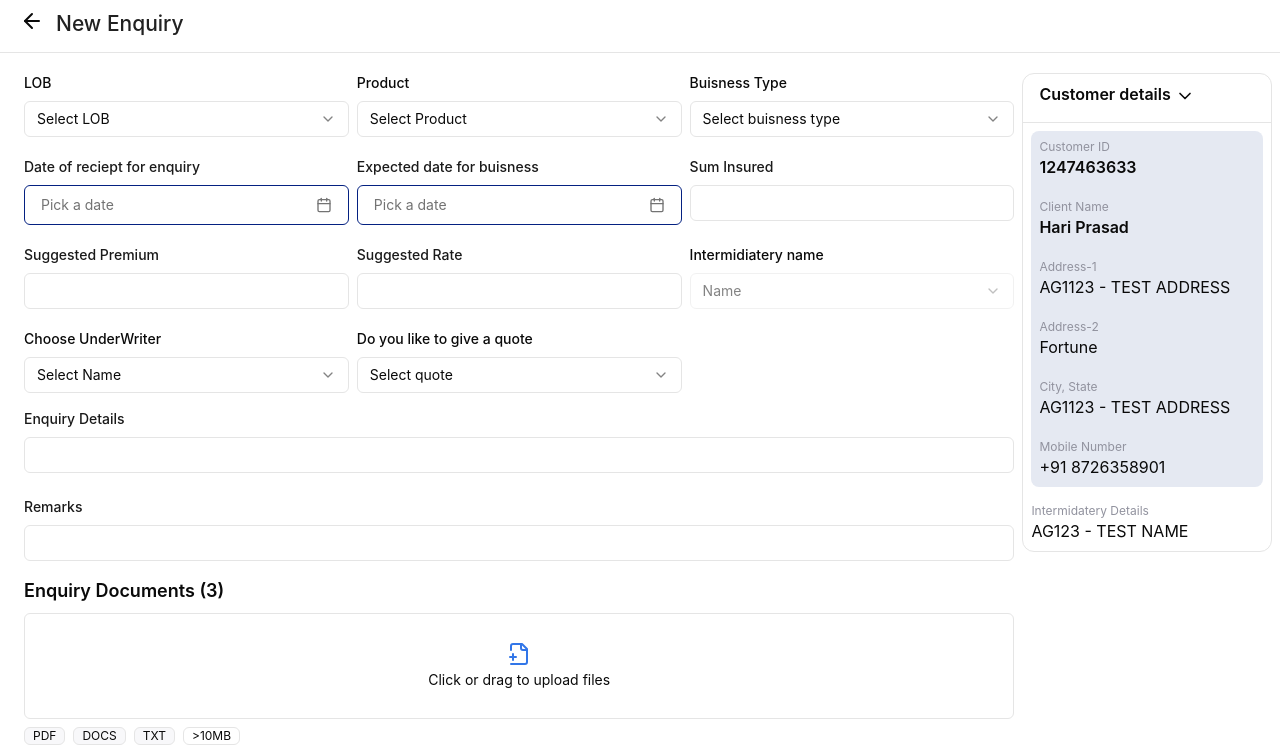
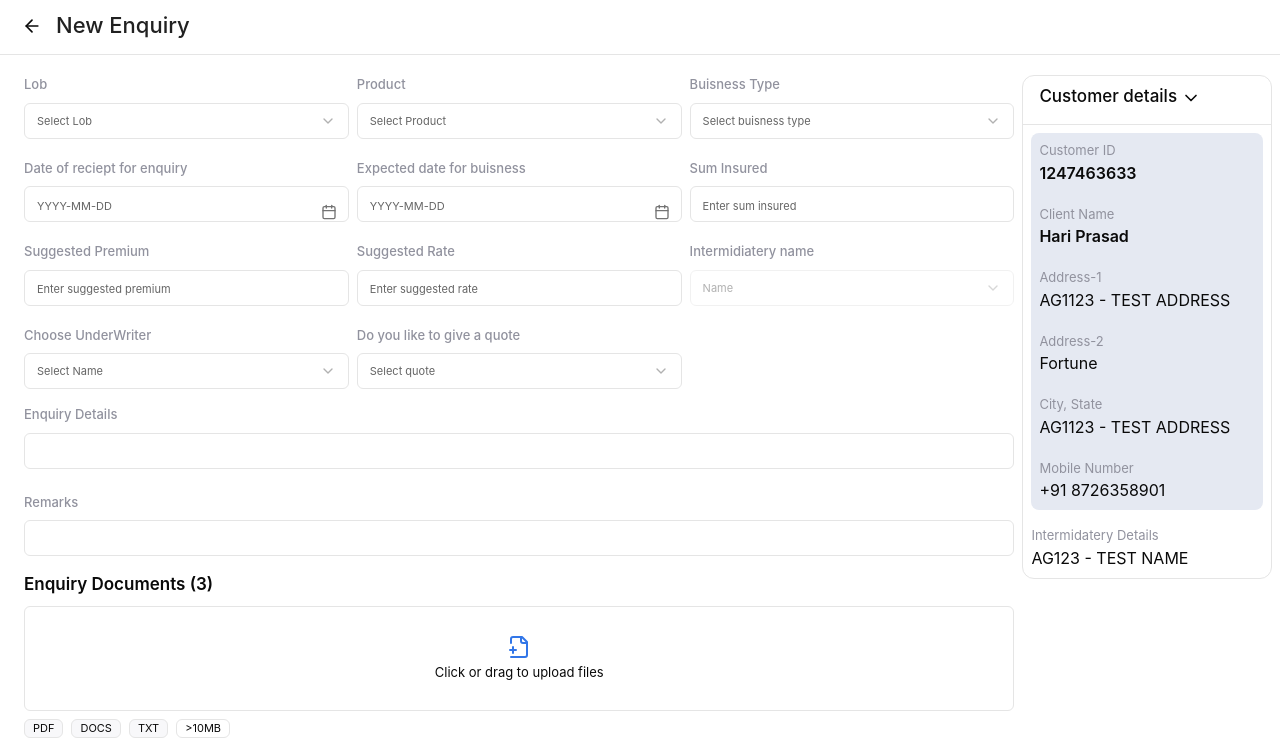
Before and after one commit to WeNxtProducts/CRM_UI, a Next.js app: page /enquiryCreate in a window 1280 px wide. Shown: the top 749 px of the page. Built offline with nearby package versions, Linux system fonts and the light colour scheme.

Commit message:
mouli theme match

```diff
--- a/src/app/globals.css
+++ b/src/app/globals.css
@@ -40,7 +40,8 @@
 
 		--accept-btn: 148 79.8% 55.3%;
 		--reject-btn-clr: 12 76% 61%;
-		--info-btn: 224 100% 25.1%
+		--info-btn: 224 100% 25.1%;
+		--topbar-label: 235 6.3% 59.4%
 	}
 
 	.dark {
--- a/src/components/enquiry/enquiryNew/enquiryForm.tsx
+++ b/src/components/enquiry/enquiryNew/enquiryForm.tsx
@@ -71,7 +71,7 @@ const EnquiryForm = () => {
 			<div className='mt-2 flex items-center gap-2 pl-3 md:pl-2 lg:pl-4'>
 				<div>
 					<button onClick={() => router.push('/enquiry')}>
-						<ArrowLeft className='h-6 w-8' />
+						<ArrowLeft className='h-5 w-8 mt-2' />
 					</button>
 				</div>
 
@@ -90,12 +90,12 @@ const EnquiryForm = () => {
 								name='enqLobName'
 								control={control}
 								render={({ field }) => (
-									<SelectWrapper label='LOB'>
+									<SelectWrapper label='Lob'>
 										<Select
 											onValueChange={field.onChange}
 											value={field.value}>
 											<SelectTrigger className='w-full'>
-												<SelectValue placeholder='Select LOB' />
+												<SelectValue placeholder='Select Lob' />
 											</SelectTrigger>
 											<SelectContent>
 												<SelectGroup>
@@ -121,7 +121,7 @@ const EnquiryForm = () => {
 										<Select
 											onValueChange={field.onChange}
 											value={field.value}>
-											<SelectTrigger className='w-full'>
+											<SelectTrigger className='w-full '>
 												<SelectValue placeholder='Select Product' />
 											</SelectTrigger>
 											<SelectContent>
@@ -194,6 +194,7 @@ const EnquiryForm = () => {
 
 							<Input
 								label='Sum Insured'
+								placeholder='Enter sum insured'
 								type='text'
 								className='w-full'
 								{...register('enqSumInsured')}
@@ -201,12 +202,14 @@ const EnquiryForm = () => {
 
 							<Input
 								label='Suggested Premium'
+								placeholder='Enter suggested premium'
 								type='text'
 								className='w-full'
 								{...register('enqSuggestedPrem')}
 							/>
 							<Input
 								label='Suggested Rate'
+								placeholder='Enter suggested rate'
 								type='text'
 								className='w-full'
 								{...register('enqSuggestedRate')}
@@ -221,7 +224,7 @@ const EnquiryForm = () => {
 											onValueChange={field.onChange}
 											value={field.value}
 											disabled={true}>
-											<SelectTrigger className='w-full'>
+											<SelectTrigger className='w-full '>
 												<SelectValue placeholder='Name' />
 											</SelectTrigger>
 											<SelectContent>
@@ -248,7 +251,7 @@ const EnquiryForm = () => {
 										<Select
 											onValueChange={field.onChange}
 											value={field.value}>
-											<SelectTrigger className='w-full'>
+											<SelectTrigger className='w-full '>
 												<SelectValue placeholder='Select Name' />
 											</SelectTrigger>
 											<SelectContent>
--- a/src/components/enquiry/enquiryView/enquiryView.tsx
+++ b/src/components/enquiry/enquiryView/enquiryView.tsx
@@ -152,7 +152,7 @@ const EnquiryView = () => {
 
 							</div>
 
-							<div>
+							<div className='col-span-2'>
 								<p className='text-xs text-[#91929E]'>Description</p>
 								<p>
 									At risus viverra adipiscing at in tellus. Blandit massa enim nec dui nunc mattis.
--- a/src/components/ui/datePicker.tsx
+++ b/src/components/ui/datePicker.tsx
@@ -2,47 +2,108 @@
 'use client'
 
 import * as React from 'react'
-import { format } from 'date-fns'
+import { format, parse, isValid } from 'date-fns'
 import { Calendar as CalendarIcon } from 'lucide-react'
 
 import { cn } from '@/lib/utils'
-import { Button } from '@/components/ui/button'
 import { Calendar } from '@/components/ui/calendar'
 import { Popover, PopoverContent, PopoverTrigger } from '@/components/ui/popover'
+import { Input } from '@/components/ui/input'
 
 export function DatePickerDemo({ date, setDate, label = 'Select Date' }: any) {
 	const [open, setOpen] = React.useState(false)
+	const [inputValue, setInputValue] = React.useState(date ? format(date, 'yyyy-MM-dd') : '')
+	const inputRef = React.useRef<HTMLInputElement>(null)
+	const uniqueId = React.useId() // Generate a unique id for each instance
+
+	// Helper to format the string as "YYYY-MM-DD" while allowing only numbers
+	const formatDateInput = (value: string) => {
+		const digits = value.replace(/\D/g, '')
+		let result = ''
+		if (digits.length > 0) {
+			result += digits.substring(0, 4)
+		}
+		if (digits.length >= 5) {
+			result += '-' + digits.substring(4, 6)
+		}
+		if (digits.length >= 7) {
+			result += '-' + digits.substring(6, 8)
+		}
+		return result
+	}
+
+	const handleInputChange = (e: React.ChangeEvent<HTMLInputElement>) => {
+		const formattedValue = formatDateInput(e.target.value)
+		setInputValue(formattedValue)
+		// When a full date is entered, parse and update state
+		if (formattedValue.length === 10) {
+			const parsedDate = parse(formattedValue, 'yyyy-MM-dd', new Date())
+			if (isValid(parsedDate)) {
+				setDate(parsedDate)
+			}
+		}
+	}
+
+	// Memoize the computed calendarMonth and calendarKey so that they update only when needed
+	const { calendarMonth, calendarKey } = React.useMemo(() => {
+		const parsedInputDate = parse(inputValue, 'yyyy-MM-dd', new Date())
+		const month =
+			inputValue.length === 10 && isValid(parsedInputDate) ? parsedInputDate : date || new Date()
+		const key =
+			uniqueId +
+			'-' +
+			(inputValue.length === 10 && isValid(parsedInputDate) ? inputValue : 'default-calendar')
+		return { calendarMonth: month, calendarKey: key }
+	}, [inputValue, date, uniqueId, label])
 
 	return (
-    <div className="flex flex-col gap-2">
-      <label className="text-sm font-medium text-gray-700">{label}</label>
-      <Popover open={open} onOpenChange={setOpen}>
+		<div className='flex flex-col gap-2'>
+			<div className='relative w-full'>
+				<Input
+					ref={inputRef}
+					label={label}
+					type='text'
+					placeholder='YYYY-MM-DD'
+					value={inputValue}
+					onChange={handleInputChange}
+					onFocus={() => setOpen(true)}
+					className='w-full pr-10'
+					maxLength={10}
+				/>
+				<Popover
+					open={open}
+          key={`popover-${label}`}
+					onOpenChange={setOpen}>
 					<PopoverTrigger asChild>
-          <Button
-            variant="outline"
-            className={cn(
-              'w-full flex justify-between items-center text-left font-normal',
-              !date && 'text-muted-foreground'
-            )}
-          >
-            {date ? format(date, 'yyyy-MM-dd') : <span>Pick a date</span>}
-            <CalendarIcon className="ml-2 h-4 w-4" />
-          </Button>
+						<div className='absolute bottom-[2px] right-3 cursor-pointer'>
+							<CalendarIcon
+								className='h-4 w-4 text-muted-foreground'
+								onClick={() => setOpen(true)}
+							/>
+						</div>
 					</PopoverTrigger>
-        <PopoverContent className="w-auto p-0">
+					<PopoverContent
+						className='w-auto p-0'
+						// Prevent the popover from stealing focus when opened.
+						onOpenAutoFocus={(e) => e.preventDefault()}>
 						<Calendar
-            mode="single"
+							key={calendarKey}
+							mode='single'
 							selected={date}
+							defaultMonth={calendarMonth}
 							onSelect={(selectedDate) => {
 								if (selectedDate) {
-                setDate(format(selectedDate, 'yyyy-MM-dd')) // Ensure selected date is stored in the correct format
+									setDate(selectedDate)
+									setInputValue(format(selectedDate, 'yyyy-MM-dd'))
 								}
-              setOpen(false) // Auto-close on select
+								setOpen(false)
+								// Refocus the input if needed.
+								inputRef.current?.focus()
 							}}
-            initialFocus
 						/>
 					</PopoverContent>
 				</Popover>
 			</div>
+		</div>
 	)
 }
--- a/src/components/ui/enquiry-docUpload/enquiryRightBar.tsx
+++ b/src/components/ui/enquiry-docUpload/enquiryRightBar.tsx
@@ -8,45 +8,45 @@ const EnquiryRightBar = ({leadId}:any) => {
 		<>
 			<div className='rounded-xl border'>
 				<div className='ml-4 mt-2 flex flex-row gap-x-1'>
-					<p className='font-semibold'>Customer details</p>
+					<p className='font-medium text-md'>Customer details</p>
 					<ChevronDown className='h-7 w-5' />
 				</div>
 				<Separator />
 				<div className='m-2 flex flex-col gap-5 rounded-lg bg-[#E5E9F2] py-2 pl-2'>
 					<div className='flex flex-col'>
-						<p className='text-xs text-[#91929E]'>Customer ID</p>
+						<p className='text-xs text-topbar'>Customer ID</p>
 						<p className='font-semibold'>1247463633</p>
 					</div>
 
 					<div className='flex flex-col'>
-						<p className='text-xs text-[#91929E]'>Client Name</p>
+						<p className='text-xs text-topbar'>Client Name</p>
 						<p className='font-semibold'>Hari Prasad</p>
 					</div>
 
 					<div className='flex flex-col'>
-						<p className='text-xs text-[#91929E]'>Address-1</p>
+						<p className='text-xs text-topbar'>Address-1</p>
 						<p className='font-normal'>AG1123 - TEST ADDRESS</p>
 					</div>
 
 					<div className='flex flex-col'>
-						<p className='text-xs text-[#91929E]'>Address-2</p>
+						<p className='text-xs text-topbar'>Address-2</p>
 						<p className='font-normal'>Fortune</p>
 					</div>
 
 					<div className='flex flex-col'>
-						<p className='text-xs text-[#91929E]'>City, State</p>
+						<p className='text-xs text-topbar'>City, State</p>
 						<p className='font-normal'>AG1123 - TEST ADDRESS</p>
 					</div>
 
 					<div className='flex flex-col'>
-						<p className='text-xs text-[#91929E]'>Mobile Number</p>
+						<p className='text-xs text-topbar'>Mobile Number</p>
 						<p className='font-normal'>+91 8726358901</p>
 					</div>
 				</div>
 
 				<div className='flex flex-col gap-5 py-2 pl-2'>
 					<div className='flex flex-col'>
-						<p className='text-xs text-[#91929E]'>Intermidatery Details</p>
+						<p className='text-xs text-topbar'>Intermidatery Details</p>
 						<p className='font-normal'>AG123 - TEST NAME</p>
 					</div>
 				</div>
--- a/src/components/ui/enquiry-docUpload/uploadListArea.tsx
+++ b/src/components/ui/enquiry-docUpload/uploadListArea.tsx
@@ -40,7 +40,7 @@ const UploadListArea = () => {
 
 	return (
 		<div className='mt-4'>
-			<h3 className='text-lg font-semibold'>Enquiry Documents (3)</h3>
+			<h3 className='text-md font-semibold'>Enquiry Documents (3)</h3>
 
 			<div
 				className='file-drop-zone mt-2'
@@ -52,18 +52,18 @@ const UploadListArea = () => {
 					) : (
 						<div className='flex flex-col items-center justify-center gap-y-1 rounded-md border px-4 py-7'>
 							<FilePlus2 className='text-[#3276E8]' />
-							<p className='text-sm'>Click or drag to upload files</p>
+							<p className='text-xs'>Click or drag to upload files</p>
 						</div>
 					)}
 				</div>
 			</div>
 
 			<div className='mt-2 flex gap-x-2'>
-				<p className='flex items-center rounded-md border bg-gray-200 px-2 text-xs'>PDF</p>
-				<p className='flex items-center rounded-md border bg-gray-200 px-2 text-xs'>DOCS</p>
-				<p className='flex items-center rounded-md border bg-gray-200 px-2 text-xs'>TXT</p>
+				<p className='flex items-center rounded-md border bg-gray-200 px-2 text-xxs'>PDF</p>
+				<p className='flex items-center rounded-md border bg-gray-200 px-2 text-xxs'>DOCS</p>
+				<p className='flex items-center rounded-md border bg-gray-200 px-2 text-xxs'>TXT</p>
 				<div className='flex items-center rounded-md border px-2'>
-					<p className='text-xs'>{'>'}10MB</p>
+					<p className='text-xxs'>{'>'}10MB</p>
 				</div>
 			</div>
 
@@ -85,10 +85,10 @@ const UploadListArea = () => {
 							<div className='mt-3'>
 								<div className='flex flex-col gap-y-2 rounded-md border bg-[#E5E9F2] p-3'>
 									<div className='flex flex-row justify-between pr-1'>
-										<p className='text-sm font-bold'>{doc.name}</p>
+										<p className='text-xs font-medium'>{doc.name}</p>
 										<Trash2 className='h-5 w-5 cursor-pointer text-red-500' />
 									</div>
-									<p className='text-sm font-semibold text-[#002280]'>{doc.status}</p>
+									<p className='text-xs font-medium text-[#002280]'>{doc.status}</p>
 									<Input
 										label='Enter Description'
 										type='text'
--- a/src/components/ui/input.tsx
+++ b/src/components/ui/input.tsx
@@ -12,7 +12,7 @@ const Input = React.forwardRef<HTMLInputElement, InputProps>(
     return (
       <div className='w-full'>
         {/* Label outside the field */}
-        <label className='block text-sm font-medium text-gray-700 mb-2'>
+        <label className='block text-xs font-medium text-topbar mb-2'>
           {label}
         </label>
 
@@ -20,7 +20,7 @@ const Input = React.forwardRef<HTMLInputElement, InputProps>(
         <input
           type={type}
           className={cn(
-            'h-9 w-full rounded-md border border-input bg-background px-3 py-2 text-base focus:border-blue-500 focus:ring-1 focus:ring-blue-500 disabled:cursor-not-allowed disabled:opacity-50 md:text-sm',
+            'h-9 w-full rounded-md border border-input bg-background px-3 py-2 text-base placeholder:text-gray-400 placeholder:text-xxs focus:border-blue-500 focus:ring-1 focus:ring-blue-500 disabled:cursor-not-allowed disabled:opacity-50 md:text-sm',
             className
           )}
           ref={ref}
--- a/src/components/ui/select.tsx
+++ b/src/components/ui/select.tsx
@@ -1,26 +1,24 @@
-"use client"
+'use client'
 
-import * as React from "react"
-import * as SelectPrimitive from "@radix-ui/react-select"
-import { Check, ChevronDown, ChevronUp } from "lucide-react"
+import * as React from 'react'
+import * as SelectPrimitive from '@radix-ui/react-select'
+import { Check, ChevronDown, ChevronUp } from 'lucide-react'
 
-import { cn } from "@/lib/utils"
+import { cn } from '@/lib/utils'
 
 // Wrapper to add label support
 const SelectWrapper = ({
 	label,
 	className,
-  children,
+	children
 }: {
 	label?: string
 	className?: string
 	children: React.ReactNode
 }) => {
 	return (
-    <div className={cn("flex flex-col gap-1 ", className)}>
-      {label && (
-        <label className="text-sm font-medium text-foreground mb-1">{label}</label>
-      )}
+		<div className={cn('flex flex-col gap-1', className)}>
+			{label && <label className='text-topbar mb-1 text-xs font-medium'>{label}</label>}
 			{children}
 		</div>
 	)
@@ -37,14 +35,13 @@ const SelectTrigger = React.forwardRef<
 	<SelectPrimitive.Trigger
 		ref={ref}
 		className={cn(
-      "flex h-9 w-full items-center justify-between rounded-md border border-input bg-background px-3 py-2 text-sm ring-offset-background placeholder:text-muted-foreground focus:outline-none focus:ring-2 focus:ring-ring focus:ring-offset-2 disabled:cursor-not-allowed disabled:opacity-50 [&>span]:line-clamp-1",
+			'flex h-9 w-full items-center data-[placeholder]:text-gray-400 data-[placeholder]:text-[11px] justify-between rounded-md border border-input bg-background px-3 py-2 text-sm ring-offset-background focus:outline-none focus:ring-2 focus:ring-ring focus:ring-offset-2 disabled:cursor-not-allowed disabled:opacity-50 [&>span]:line-clamp-1',
 			className
 		)}
-    {...props}
-  >
+		{...props}>
 		{children}
 		<SelectPrimitive.Icon asChild>
-      <ChevronDown className="h-4 w-4 opacity-50" />
+			<ChevronDown className='h-4 w-4 opacity-50' />
 		</SelectPrimitive.Icon>
 	</SelectPrimitive.Trigger>
 ))
@@ -56,10 +53,9 @@ const SelectScrollUpButton = React.forwardRef<
 >(({ className, ...props }, ref) => (
 	<SelectPrimitive.ScrollUpButton
 		ref={ref}
-    className={cn("flex cursor-default items-center justify-center py-1", className)}
-    {...props}
-  >
-    <ChevronUp className="h-4 w-4" />
+		className={cn('flex cursor-default items-center justify-center py-1', className)}
+		{...props}>
+		<ChevronUp className='h-4 w-4' />
 	</SelectPrimitive.ScrollUpButton>
 ))
 SelectScrollUpButton.displayName = SelectPrimitive.ScrollUpButton.displayName
@@ -70,10 +66,9 @@ const SelectScrollDownButton = React.forwardRef<
 >(({ className, ...props }, ref) => (
 	<SelectPrimitive.ScrollDownButton
 		ref={ref}
-    className={cn("flex cursor-default items-center justify-center py-1", className)}
-    {...props}
-  >
-    <ChevronDown className="h-4 w-4" />
+		className={cn('flex cursor-default items-center justify-center py-1', className)}
+		{...props}>
+		<ChevronDown className='h-4 w-4' />
 	</SelectPrimitive.ScrollDownButton>
 ))
 SelectScrollDownButton.displayName = SelectPrimitive.ScrollDownButton.displayName
@@ -81,27 +76,25 @@ SelectScrollDownButton.displayName = SelectPrimitive.ScrollDownButton.displayNam
 const SelectContent = React.forwardRef<
 	React.ElementRef<typeof SelectPrimitive.Content>,
 	React.ComponentPropsWithoutRef<typeof SelectPrimitive.Content>
->(({ className, children, position = "popper", ...props }, ref) => (
+>(({ className, children, position = 'popper', ...props }, ref) => (
 	<SelectPrimitive.Portal>
 		<SelectPrimitive.Content
 			ref={ref}
 			className={cn(
-        "relative z-50 max-h-96 min-w-[8rem] overflow-hidden rounded-md border bg-popover text-popover-foreground shadow-md data-[state=open]:animate-in data-[state=closed]:animate-out data-[state=closed]:fade-out-0 data-[state=open]:fade-in-0 data-[state=closed]:zoom-out-95 data-[state=open]:zoom-in-95 data-[side=bottom]:slide-in-from-top-2 data-[side=left]:slide-in-from-right-2 data-[side=right]:slide-in-from-left-2 data-[side=top]:slide-in-from-bottom-2",
-        position === "popper" &&
-          "data-[side=bottom]:translate-y-1 data-[side=left]:-translate-x-1 data-[side=right]:translate-x-1 data-[side=top]:-translate-y-1",
+				'relative z-50 max-h-96 min-w-[8rem] overflow-hidden rounded-md border bg-popover text-popover-foreground shadow-md data-[state=open]:animate-in data-[state=closed]:animate-out data-[state=closed]:fade-out-0 data-[state=open]:fade-in-0 data-[state=closed]:zoom-out-95 data-[state=open]:zoom-in-95 data-[side=bottom]:slide-in-from-top-2 data-[side=left]:slide-in-from-right-2 data-[side=right]:slide-in-from-left-2 data-[side=top]:slide-in-from-bottom-2',
+				position === 'popper' &&
+					'data-[side=bottom]:translate-y-1 data-[side=left]:-translate-x-1 data-[side=right]:translate-x-1 data-[side=top]:-translate-y-1',
 				className
 			)}
 			position={position}
-      {...props}
-    >
+			{...props}>
 			<SelectScrollUpButton />
 			<SelectPrimitive.Viewport
 				className={cn(
-          "p-1",
-          position === "popper" &&
-            "h-[var(--radix-select-trigger-height)] w-full min-w-[var(--radix-select-trigger-width)]"
-        )}
-      >
+					'p-1',
+					position === 'popper' &&
+						'h-[var(--radix-select-trigger-height)] w-full min-w-[var(--radix-select-trigger-width)]'
+				)}>
 				{children}
 			</SelectPrimitive.Viewport>
 			<SelectScrollDownButton />
@@ -116,7 +109,7 @@ const SelectLabel = React.forwardRef<
 >(({ className, ...props }, ref) => (
 	<SelectPrimitive.Label
 		ref={ref}
-    className={cn("py-1.5 pl-8 pr-2 text-sm font-semibold", className)}
+		className={cn('py-1.5 pl-8 pr-2 text-sm font-semibold', className)}
 		{...props}
 	/>
 ))
@@ -129,14 +122,13 @@ const SelectItem = React.forwardRef<
 	<SelectPrimitive.Item
 		ref={ref}
 		className={cn(
-      "relative flex w-full cursor-default select-none items-center rounded-sm py-1.5 pl-8 pr-2 text-sm outline-none focus:bg-accent focus:text-accent-foreground data-[disabled]:pointer-events-none data-[disabled]:opacity-50",
+			'relative flex w-full cursor-default select-none items-center rounded-sm py-1.5 pl-8 pr-2 text-sm outline-none focus:bg-accent focus:text-accent-foreground data-[disabled]:pointer-events-none data-[disabled]:opacity-50',
 			className
 		)}
-    {...props}
-  >
-    <span className="absolute left-2 flex h-3.5 w-3.5 items-center justify-center">
+		{...props}>
+		<span className='absolute left-2 flex h-3.5 w-3.5 items-center justify-center'>
 			<SelectPrimitive.ItemIndicator>
-        <Check className="h-4 w-4" />
+				<Check className='h-4 w-4' />
 			</SelectPrimitive.ItemIndicator>
 		</span>
 		<SelectPrimitive.ItemText>{children}</SelectPrimitive.ItemText>
@@ -150,7 +142,7 @@ const SelectSeparator = React.forwardRef<
 >(({ className, ...props }, ref) => (
 	<SelectPrimitive.Separator
 		ref={ref}
-    className={cn("-mx-1 my-1 h-px bg-muted", className)}
+		className={cn('-mx-1 my-1 h-px bg-muted', className)}
 		{...props}
 	/>
 ))
@@ -167,5 +159,5 @@ export {
 	SelectItem,
 	SelectSeparator,
 	SelectScrollUpButton,
-  SelectScrollDownButton,
+	SelectScrollDownButton
 }
--- a/src/components/ui/timePicker.tsx
+++ b/src/components/ui/timePicker.tsx
@@ -32,12 +32,12 @@ export function TimePicker({
           value={value}
           onChange={onChange}
           aria-label={`Choose ${label.toLowerCase()}`}
-          className="w-full" // extra padding for the icon
+          className="w-full h-10" // extra padding for the icon
           {...props}
         />
 
         <div className="absolute top-[17px] right-0 flex items-center pr-3 pointer-events-none cursor-pointer">
-          <ClockIcon className="w-5 h-5" />
+          {/* <ClockIcon className="w-5 h-5" /> */}
         </div>
 
       </div>
--- a/tailwind.config.ts
+++ b/tailwind.config.ts
@@ -56,6 +56,7 @@ const config = {
 					800: '#818181', // mediumGray
 					850: '#908E8E',
 					900: '#AFAFAF',
+					950: '#91929E'
 				},
 				blue: {
 					100: '#D8E4FC', // lightBlue
@@ -116,6 +117,10 @@ const config = {
 				},
 				inforeq_btn:{
 					DEFAULT: 'hsl(var(--info-btn))',
+					foreground: 'hsl(var(--secondary-foreground))'
+				},
+				topbar:{
+					DEFAULT: 'hsl(var(--topbar-label))',
 					foreground: 'hsl(var(--secondary-foreground))'
 				},
 				secondary: {
@@ -192,9 +197,12 @@ const config = {
 				dmsan: ['var(--font-dmsan)']
 			},
 			fontSize: {
-				'T-size': 'var(--title-size)',
+				'T-size': '22px',
 				btnFontSizeMd: 'var(--btn-font-size-md)',
-				xxs: '30px'
+				xxs: '11px',
+				xs: '13px',
+				s: '15px',
+				md:'17px',
 			},
 			lineHeight: {
 				'11': '2.75rem',
```
Also changed, not shown: src/components/enquiry/enquiryComp/enquiry-list-table.tsx (+7 -7 lines), src/components/ui/enquiry-docUpload/fixAppoinment.tsx (+46 -18 lines). Lines whose indentation alone changed are shown as unchanged.
